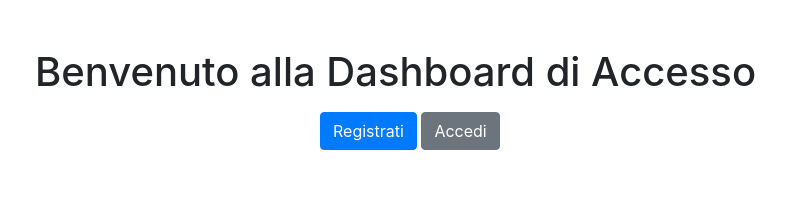
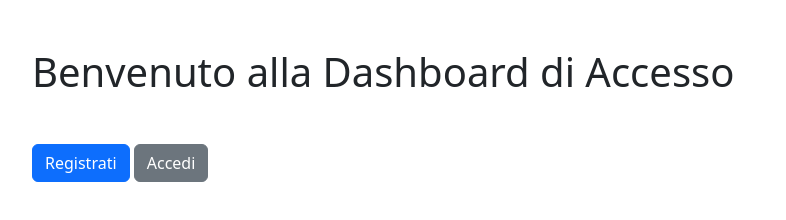
Before and after one commit to GabryGa/WEB, a website: page Progetto1/Progetto con SocketIO-Axios e completo/public/index.html in a window 1280 px wide. Shown: the whole page, without its empty margins (50-836 px from the left). Drawn offline with nearby package versions, Linux system fonts and the light colour scheme.

Commit message:
Modifiche varie

```diff
--- a/Progetto1/Progetto con SocketIO-Axios e completo/package.json
+++ b/Progetto1/Progetto con SocketIO-Axios e completo/package.json
@@ -10,11 +10,11 @@
   "license": "ISC",
   "description": "",
   "dependencies": {
-    "axios": "^1.7.2",
     "bcrypt": "^5.1.1",
     "express": "^4.19.2",
     "jsonwebtoken": "^9.0.2",
     "mongoose": "^8.5.1",
+    "progetto1": "file:",
     "socket.io": "^4.7.5"
   }
 }
--- a/Progetto1/Progetto con SocketIO-Axios e completo/public/index.html
+++ b/Progetto1/Progetto con SocketIO-Axios e completo/public/index.html
@@ -3,15 +3,14 @@
 <head>
     <meta charset="UTF-8"> <!-- Specifica la codifica dei caratteri -->
     <title>Dashboard di Accesso</title> <!-- Titolo della pagina -->
-    <link href="https://stackpath.bootstrapcdn.com/bootstrap/4.5.2/css/bootstrap.min.css" rel="stylesheet"> <!-- Collegamento al CSS di Bootstrap -->
+    <link href="https://cdn.jsdelivr.net/npm/bootstrap@5.3.3/dist/css/bootstrap.min.css" rel="stylesheet" integrity="sha384-QWTKZyjpPEjISv5WaRU9OFeRpok6YctnYmDr5pNlyT2bRjXh0JMhjY6hW+ALEwIH" crossorigin="anonymous">
     <script src="https://cdn.jsdelivr.net/npm/axios/dist/axios.min.js"></script>
 </head>
 <body>
     <div class="container mt-5"> <!-- Contenitore Bootstrap con margine superiore -->
-        <h1 class="mb-3">Benvenuto alla Dashboard di Accesso</h1> <!-- Intestazione principale -->
-        <div class="row justify-content-center"> <!-- Riga Bootstrap centrata -->
-            <div class="col-md-6"> <!-- Colonna Bootstrap media (6/12) -->
-                <div class="d-grid gap-2"> <!-- Div per gestire i pulsanti con gap -->
+        <h1 class="mb-5">Benvenuto alla Dashboard di Accesso</h1> <!-- Intestazione principale -->
+        <div class="col-md-3"> <!-- Colonna Bootstrap media (6/12) -->
+            <div > <!-- Div per gestire i pulsanti con gap -->
                 <button class="btn btn-primary" onclick="showRegister()">Registrati</button> <!-- Pulsante per mostrare il form di registrazione -->
                 <button class="btn btn-secondary" onclick="showLogin()">Accedi</button> <!-- Pulsante per mostrare il form di login -->
             </div>
@@ -26,7 +25,6 @@
                 <input type="email" id="loginEmail" class="form-control mb-2" placeholder="Email" required> <!-- Campo email per login -->
                 <input type="password" id="loginPassword" class="form-control mb-2" placeholder="Password" required> <!-- Campo password per login -->
                 <button class="btn btn-success" onclick="login()">Accedi</button> <!-- Pulsante per inviare i dati di login -->
-                </div>
             </div>
         </div>
     </div>
--- a/Progetto1/Progetto con SocketIO/package.json
+++ b/Progetto1/Progetto con SocketIO/package.json
@@ -10,11 +10,11 @@
   "license": "ISC",
   "description": "",
   "dependencies": {
-    "axios": "^1.7.2",
     "bcrypt": "^5.1.1",
     "express": "^4.19.2",
     "jsonwebtoken": "^9.0.2",
     "mongoose": "^8.5.1",
+    "progetto1": "file:",
     "socket.io": "^4.7.5"
   }
 }
--- a/Progetto1/Progetto senza SocketIO/package.json
+++ b/Progetto1/Progetto senza SocketIO/package.json
@@ -10,11 +10,11 @@
   "license": "ISC",
   "description": "",
   "dependencies": {
-    "axios": "^1.7.2",
     "bcrypt": "^5.1.1",
     "express": "^4.19.2",
     "jsonwebtoken": "^9.0.2",
     "mongoose": "^8.5.1",
+    "progetto1": "file:",
     "socket.io": "^4.7.5"
   }
 }
```
Also changed, not shown: Progetto1/Progetto con SocketIO-Axios e completo/public/dashboard.html (+0 -1 lines), 3 other files. Lines whose indentation alone changed are shown as unchanged.
